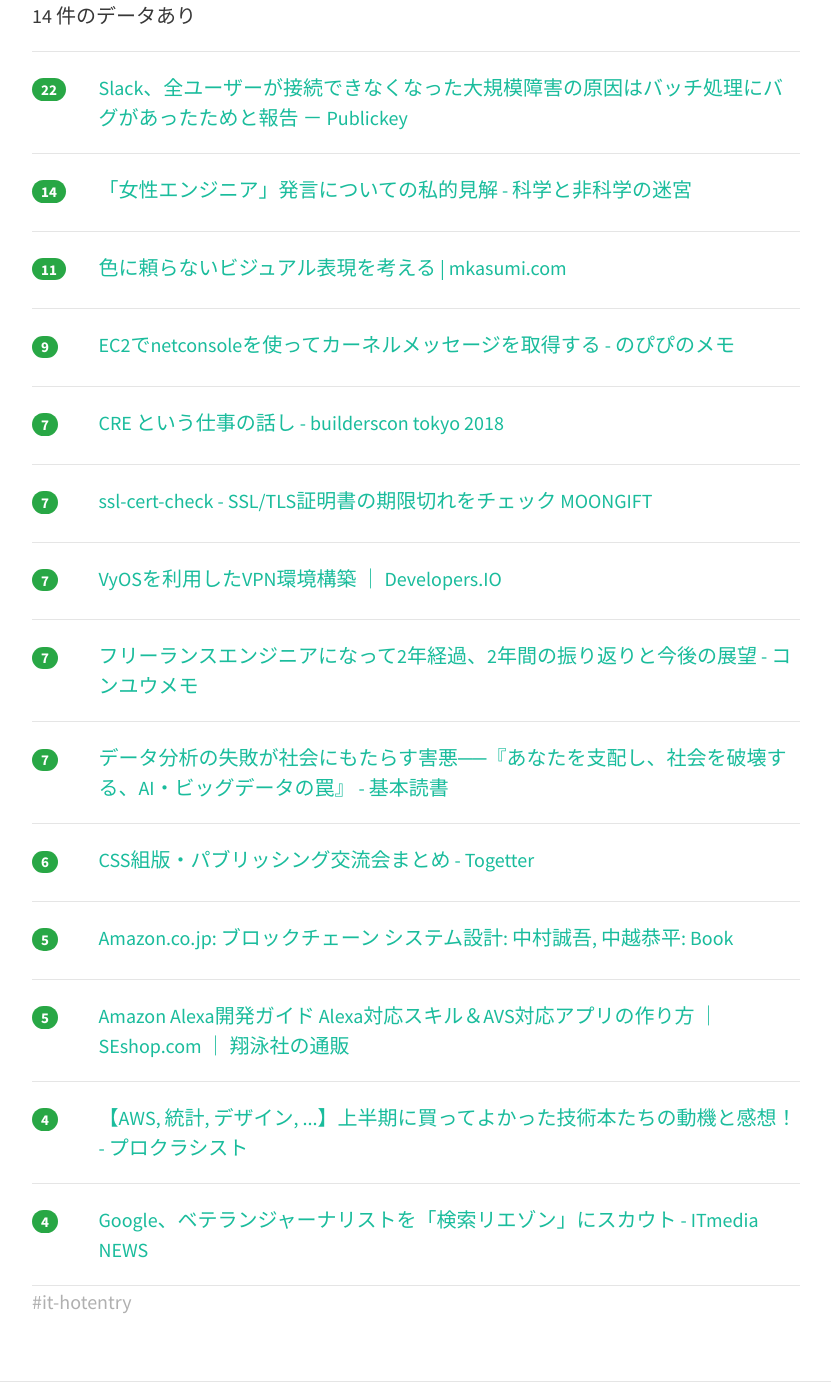
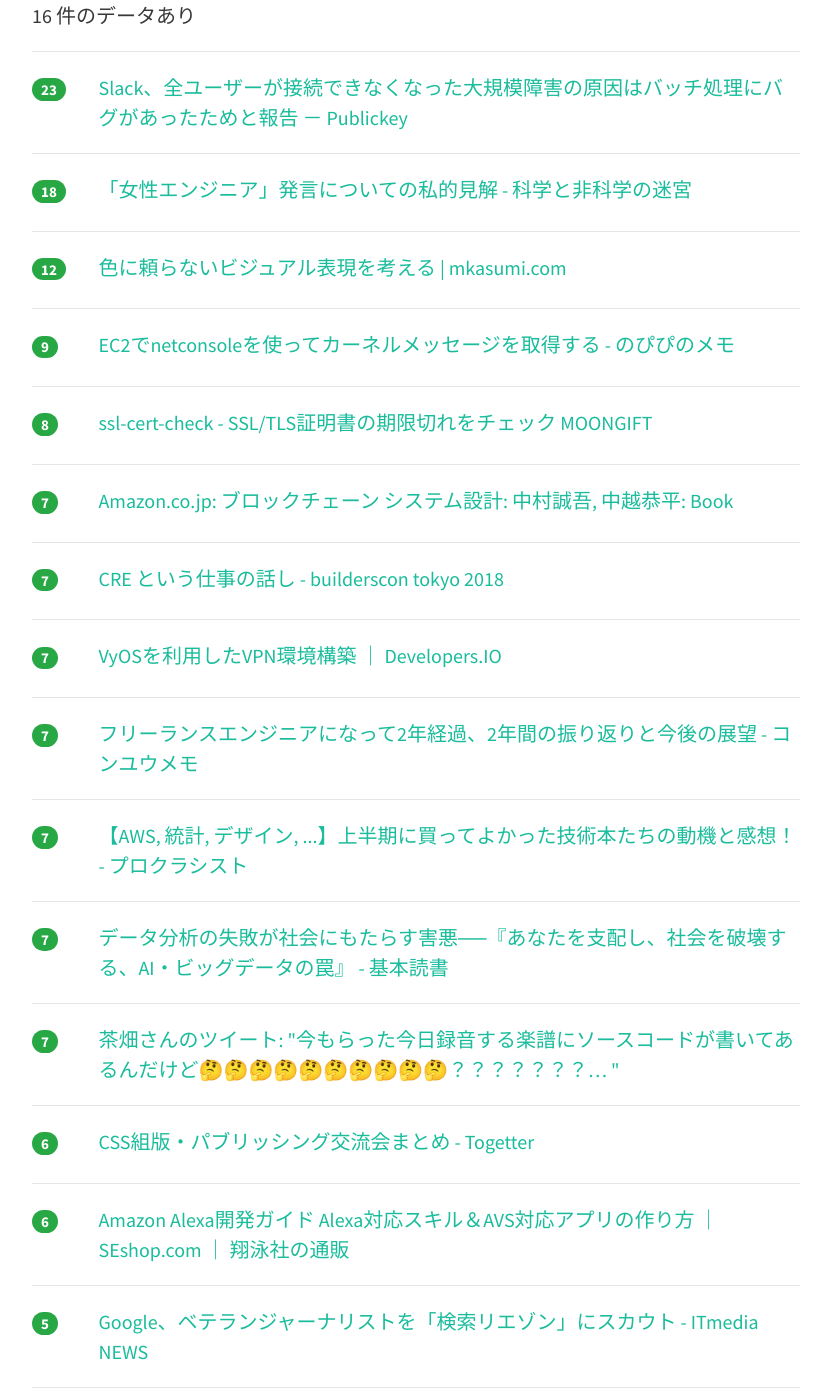
Before and after one commit to yatta47/hatena-matome-site, a Jekyll site: the page built from _posts/2018-07-02-hatena.md, in a window 1280 px wide and 1400 px high, scrolled down 322 px. Shown: the whole window, without its empty margins (224-1055 px from the left). Built offline with Jekyll 4.4.1, drawn with Linux system fonts in a browser that asks for light colours; nearby versions of some CDN libraries; some of the changed text lies outside the part shown.

Commit message:
Updated 2018-07-02

```diff
--- a/_posts/2018-07-02-hatena.md
+++ b/_posts/2018-07-02-hatena.md
@@ -1,23 +1,23 @@
 ---
 layout: post
 title:  "2018-07-02 はてぶIT"
-date:   2018-07-02 03:01:00
+date:   2018-07-02 04:01:40
 tags: [it-hotentry]
 ---
-14 件のデータあり
+16 件のデータあり
 
 <hr><div class="row">
-<div class="col-1"><span class="badge badge-pill badge-success h2">22</span></div>
+<div class="col-1"><span class="badge badge-pill badge-success h2">23</span></div>
 <div class="col-11"><a href='https://www.publickey1.jp/blog/18/slack_1.html' target='_blank'>Slack、全ユーザーが接続できなくなった大規模障害の原因はバッチ処理にバグがあったためと報告 － Publickey</a></div>
 </div>
 <hr>
 <div class="row">
-<div class="col-1"><span class="badge badge-pill badge-success h2">14</span></div>
+<div class="col-1"><span class="badge badge-pill badge-success h2">18</span></div>
 <div class="col-11"><a href='https://shiumachi.hatenablog.com/entry/2018/07/02/005538' target='_blank'>「女性エンジニア」発言についての私的見解 - 科学と非科学の迷宮</a></div>
 </div>
 <hr>
 <div class="row">
-<div class="col-1"><span class="badge badge-pill badge-success h2">11</span></div>
+<div class="col-1"><span class="badge badge-pill badge-success h2">12</span></div>
 <div class="col-11"><a href='https://mkasumi.com/thinking-visual-without-color.html' target='_blank'>色に頼らないビジュアル表現を考える | mkasumi.com</a></div>
 </div>
 <hr>
@@ -27,13 +27,18 @@ tags: [it-hotentry]
 </div>
 <hr>
 <div class="row">
-<div class="col-1"><span class="badge badge-pill badge-success h2">7</span></div>
-<div class="col-11"><a href='https://builderscon.io/tokyo/2018/session/8beece5e-abd0-453a-b049-6f21e95816ad' target='_blank'>CRE という仕事の話し - builderscon tokyo 2018</a></div>
+<div class="col-1"><span class="badge badge-pill badge-success h2">8</span></div>
+<div class="col-11"><a href='https://www.moongift.jp/2018/07/ssl-cert-check-ssltls%E8%A8%BC%E6%98%8E%E6%9B%B8%E3%81%AE%E6%9C%9F%E9%99%90%E5%88%87%E3%82%8C%E3%82%92%E3%83%81%E3%82%A7%E3%83%83%E3%82%AF/' target='_blank'>ssl-cert-check - SSL/TLS証明書の期限切れをチェック MOONGIFT</a></div>
 </div>
 <hr>
 <div class="row">
 <div class="col-1"><span class="badge badge-pill badge-success h2">7</span></div>
-<div class="col-11"><a href='https://www.moongift.jp/2018/07/ssl-cert-check-ssltls%E8%A8%BC%E6%98%8E%E6%9B%B8%E3%81%AE%E6%9C%9F%E9%99%90%E5%88%87%E3%82%8C%E3%82%92%E3%83%81%E3%82%A7%E3%83%83%E3%82%AF/' target='_blank'>ssl-cert-check - SSL/TLS証明書の期限切れをチェック MOONGIFT</a></div>
+<div class="col-11"><a href='https://www.amazon.co.jp/gp/product/4865941150' target='_blank'>Amazon.co.jp: ブロックチェーン システム設計: 中村誠吾, 中越恭平: Book</a></div>
+</div>
+<hr>
+<div class="row">
+<div class="col-1"><span class="badge badge-pill badge-success h2">7</span></div>
+<div class="col-11"><a href='https://builderscon.io/tokyo/2018/session/8beece5e-abd0-453a-b049-6f21e95816ad' target='_blank'>CRE という仕事の話し - builderscon tokyo 2018</a></div>
 </div>
 <hr>
 <div class="row">
@@ -48,7 +53,17 @@ tags: [it-hotentry]
 <hr>
 <div class="row">
 <div class="col-1"><span class="badge badge-pill badge-success h2">7</span></div>
+<div class="col-11"><a href='http://www.procrasist.com/entry/techbook2018-h1' target='_blank'>【AWS, 統計, デザイン, ...】上半期に買ってよかった技術本たちの動機と感想！ - プロクラシスト</a></div>
+</div>
+<hr>
+<div class="row">
+<div class="col-1"><span class="badge badge-pill badge-success h2">7</span></div>
 <div class="col-11"><a href='https://huyukiitoichi.hatenadiary.jp/entry/2018/06/30/080000' target='_blank'>データ分析の失敗が社会にもたらす害悪──『あなたを支配し、社会を破壊する、AI・ビッグデータの罠』 - 基本読書</a></div>
+</div>
+<hr>
+<div class="row">
+<div class="col-1"><span class="badge badge-pill badge-success h2">7</span></div>
+<div class="col-11"><a href='http://twitter.com/moehagel/status/1012863207176728576' target='_blank'>茶畑さんのツイート: "今もらった今日録音する楽譜にソースコードが書いてあるんだけど🤔🤔🤔🤔🤔🤔🤔🤔🤔🤔？？？？？？？… "</a></div>
 </div>
 <hr>
 <div class="row">
@@ -57,22 +72,17 @@ tags: [it-hotentry]
 </div>
 <hr>
 <div class="row">
-<div class="col-1"><span class="badge badge-pill badge-success h2">5</span></div>
-<div class="col-11"><a href='https://www.amazon.co.jp/gp/product/4865941150' target='_blank'>Amazon.co.jp: ブロックチェーン システム設計: 中村誠吾, 中越恭平: Book</a></div>
+<div class="col-1"><span class="badge badge-pill badge-success h2">6</span></div>
+<div class="col-11"><a href='https://www.seshop.com/product/detail/21826' target='_blank'>Amazon Alexa開発ガイド Alexa対応スキル＆AVS対応アプリの作り方 ｜ SEshop.com ｜ 翔泳社の通販</a></div>
 </div>
 <hr>
 <div class="row">
 <div class="col-1"><span class="badge badge-pill badge-success h2">5</span></div>
-<div class="col-11"><a href='https://www.seshop.com/product/detail/21826' target='_blank'>Amazon Alexa開発ガイド Alexa対応スキル＆AVS対応アプリの作り方 ｜ SEshop.com ｜ 翔泳社の通販</a></div>
+<div class="col-11"><a href='http://www.itmedia.co.jp/news/articles/1806/30/news020.html' target='_blank'>Google、ベテランジャーナリストを「検索リエゾン」にスカウト - ITmedia NEWS</a></div>
 </div>
 <hr>
 <div class="row">
-<div class="col-1"><span class="badge badge-pill badge-success h2">4</span></div>
-<div class="col-11"><a href='http://www.procrasist.com/entry/techbook2018-h1' target='_blank'>【AWS, 統計, デザイン, ...】上半期に買ってよかった技術本たちの動機と感想！ - プロクラシスト</a></div>
+<div class="col-1"><span class="badge badge-pill badge-success h2">3</span></div>
+<div class="col-11"><a href='https://www.digimonostation.jp/0000145638/' target='_blank'>変形するクルマだとッ!?大河原邦男氏デザインの東京ロボット『EXMC-EARTH I』出動せよ</a></div>
 </div>
 <hr>
-<div class="row">
-<div class="col-1"><span class="badge badge-pill badge-success h2">4</span></div>
-<div class="col-11"><a href='http://www.itmedia.co.jp/news/articles/1806/30/news020.html' target='_blank'>Google、ベテランジャーナリストを「検索リエゾン」にスカウト - ITmedia NEWS</a></div>
-</div>
-<hr>
```
